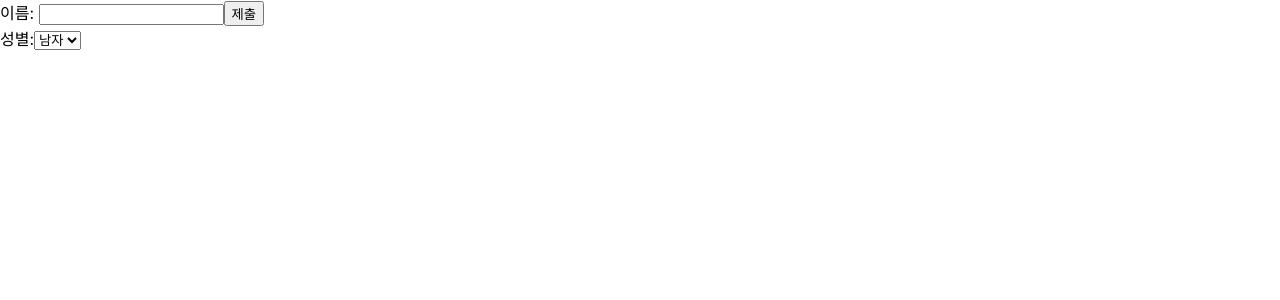
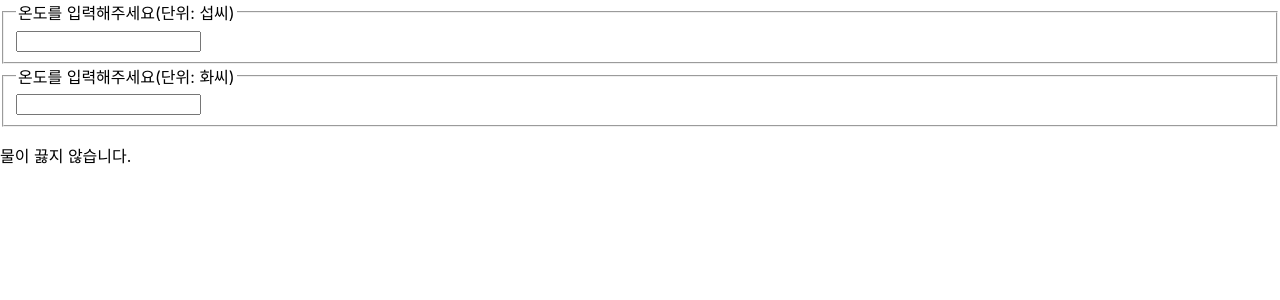
Before and after one commit to jaedurk/portfolio-test, a React (Create React App) app: page / in a window 1280 px wide. Shown: the top 300 px of the page. Built offline with nearby package versions, Linux system fonts and the light colour scheme.

Commit message:
Chapter12

```diff
--- /dev/null
+++ b/src/chapter_12/Calculator.jsx
@@ -0,0 +1,63 @@
+import React, {useState} from "react";
+import TemperatureInput from "./TemperatureInput";
+
+function BoilingVerdict(props) {
+    if (props.celsius >= 100) {
+        return <p>물이 끓습니다.</p>
+    }
+    return <p>물이 끓지 않습니다.</p>
+}
+
+function toCelsius(fahrenheit) {
+    return ((fahrenheit - 32) * 5) / 9;
+}
+
+function toFahrenheit(celsius) {
+    return (celsius * 9) / 5 + 32;
+}
+
+function tryConvert(temperature, convert) {
+    const input = parseFloat(temperature);
+    if (Number.isNaN(input)) {
+        return "";
+    }
+    const output = convert(input);
+    const rounded = Math.round(output * 1000) / 1000;
+    return rounded.toString();
+}
+
+function Calculator(props) {
+    const [temperature, setTemperature] = useState("");
+    const [scale, setScale] = useState("c");
+
+    const handleCelsiusChange = (temperature) => {
+        setTemperature(temperature);
+        setScale("c");
+    };
+
+    const handleFahrenheitChange = (temperature) => {
+        setTemperature(temperature);
+        setScale("f");
+    };
+
+    const celsius = scale === "f" ? tryConvert(temperature, toCelsius) : temperature;
+    const fahrenheit = scale === "c" ? tryConvert(temperature, toFahrenheit) : temperature;
+
+    return (
+        <div>
+            <TemperatureInput
+                scale="c"
+                temperature={celsius}
+                onTemmperatureChange={handleCelsiusChange}
+            />
+            <TemperatureInput
+                scale="f"
+                temperature={fahrenheit}
+                onTemmperatureChange={handleFahrenheitChange}
+            />
+            <BoilingVerdict celsius={parseFloat(celsius)}/>
+        </div>
+    );
+}
+
+export default Calculator;
--- /dev/null
+++ b/src/chapter_12/TemperatureInput.jsx
@@ -0,0 +1,19 @@
+const scaleNames = {
+    c: '섭씨',
+    f: '화씨',
+};
+
+function TemperatureInput(props) {
+    const handleChange = (event) => {
+        props.onTemmperatureChange(event.target.value);
+    };
+
+    return (
+        <fieldset>
+            <legend>온도를 입력해주세요(단위: {scaleNames[props.scale]})</legend>
+            <input value={props.temperature} onChange={handleChange}/>
+        </fieldset>
+    );
+}
+
+export default TemperatureInput;
--- a/src/index.js
+++ b/src/index.js
@@ -3,6 +3,7 @@
 import './index.css';
 
 import reportWebVitals from './reportWebVitals';
+import Calculator from "./chapter_12/Calculator";
 
 // import Accommodate from "./chapter_07/accommodate";
 // import ConfirmButton from "./chapter_08/confirmbutton";
@@ -14,11 +15,12 @@
 // import NotificationList from "./chapter_06/NotificationList";
 // import LandingPage from "./chapter_09/LandingPage";
 // import AttendanceBook from "./chapter_10/AttendanceBook";
-import Signup from "./chapter_11/Signup";
+// import Signup from "./chapter_11/Signup";
+
 
 ReactDOM.createRoot(document.getElementById('root')).render(
     <React.StrictMode>
-        <Signup/>
+        <Calculator />
     </React.StrictMode>,
 );
 
```
Also changed, not shown: src/chapter_10/AttendanceBook.jsx (added, +20 -0 lines).
